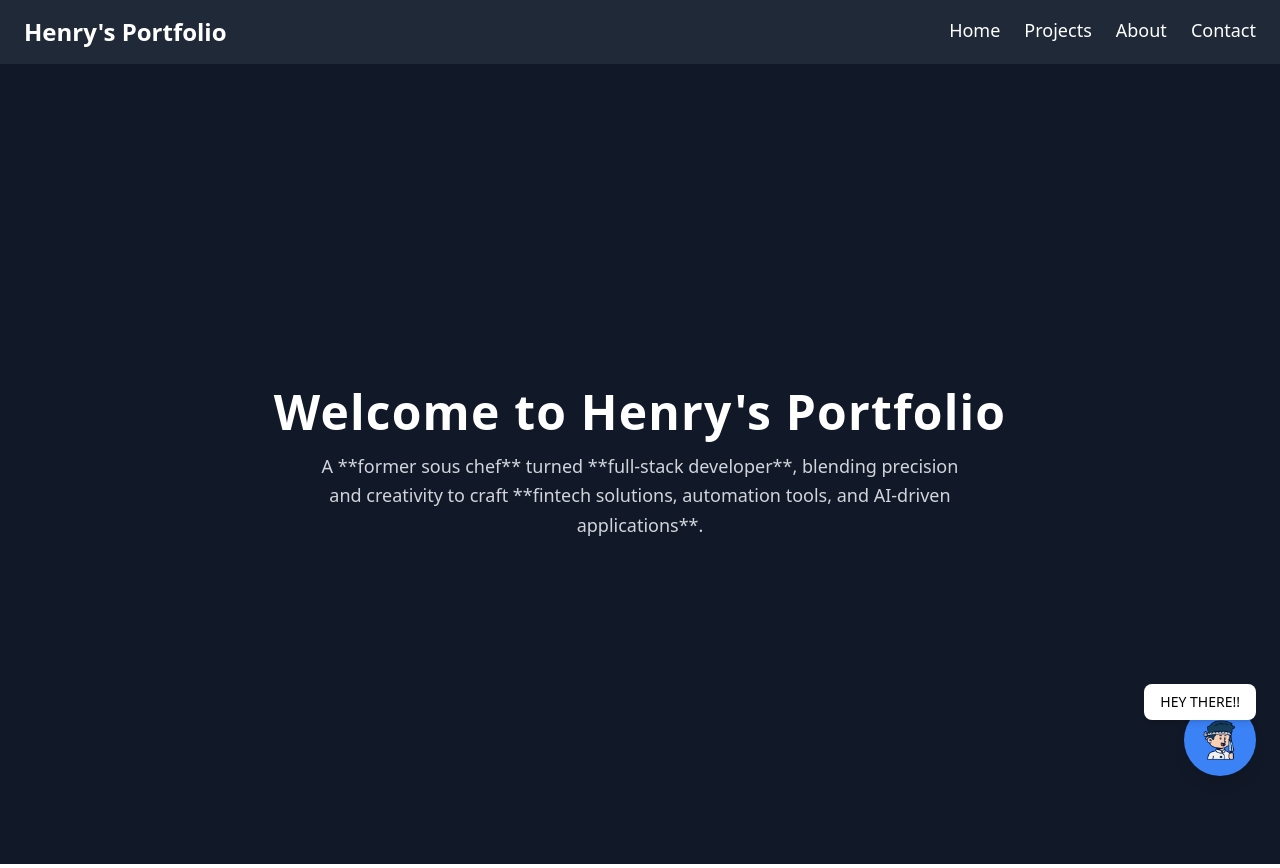
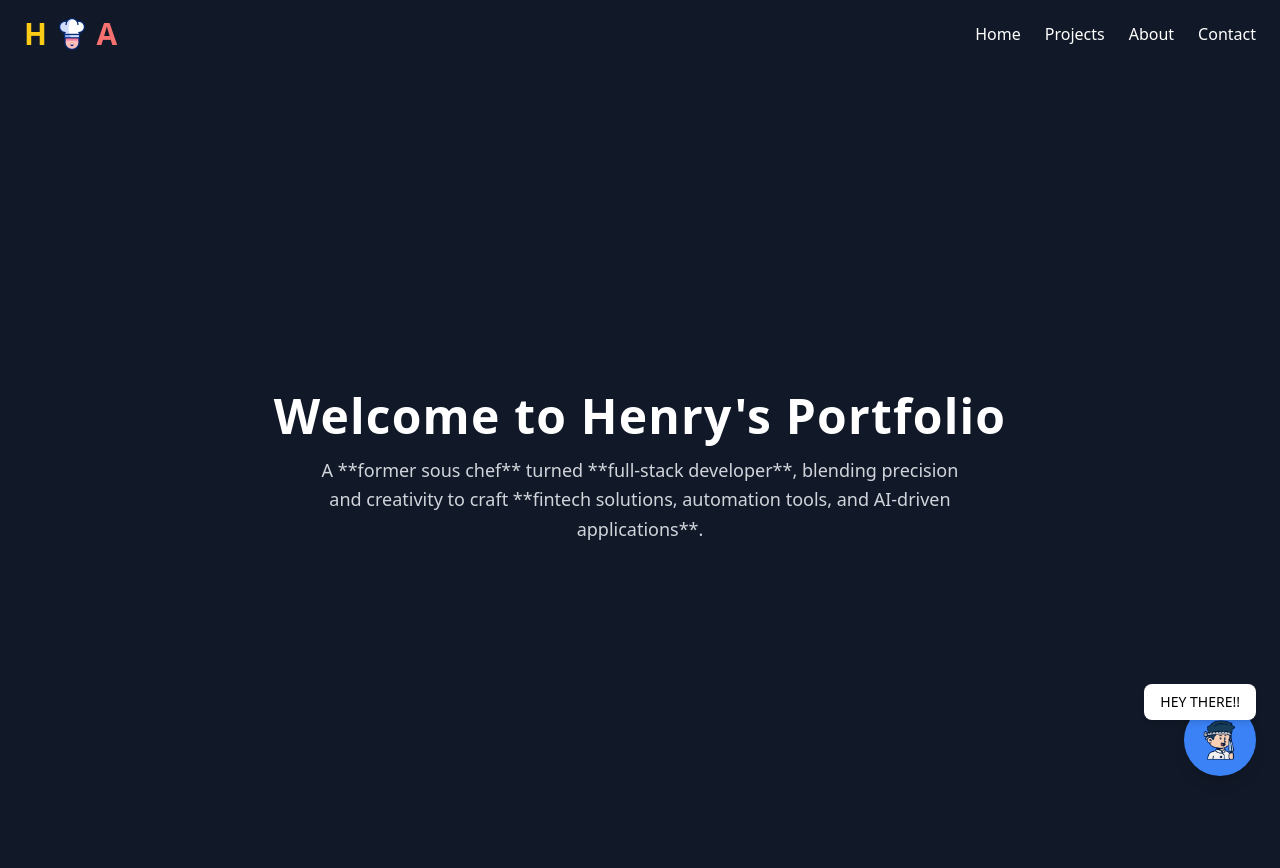
Before and after one commit to Hagustin/chef-henry-portfolio, a React (Vite) app in the folder client/: page / in a window 1280 px wide. Built offline with nearby package versions, Linux system fonts and the light colour scheme.

Commit message:
Updated navbar with HA logo and chef hat animation

```diff
--- a/client/src/components/ChatbotWidget.tsx
+++ b/client/src/components/ChatbotWidget.tsx
@@ -15,7 +15,7 @@ function ChatbotWidget() {
         }, 4000);
 
         const timer3 = setTimeout(() => {
-            setBubbleMessage("Click here to learn who Chef Henry is.");
+            setBubbleMessage("Ask me anything!");
         }, 6000);
 
         return () => {
--- a/client/src/components/Navbar.tsx
+++ b/client/src/components/Navbar.tsx
@@ -2,13 +2,20 @@ import { Link } from "react-router-dom";
 
 function Navbar() {
     return (
-        <nav className="bg-gray-800 text-white py-4 px-6 flex justify-between">
-            <h1 className="text-2xl font-bold">Henry's Portfolio</h1>
+        <nav className="bg-gray-900 text-white py-4 px-6 flex justify-between items-center">
+            {/* HA with Chef Hat and Hover Animation */}
+            <div className="flex items-center space-x-2 text-3xl font-bold tracking-wider relative group">
+                <span className="text-yellow-400 transition-transform transform group-hover:scale-110 group-hover:-rotate-3">H</span>
+                <img src="/images/chef-hat.png" alt="Chef Hat" className="w-8 h-8 transition-transform transform group-hover:rotate-12" />
+                <span className="text-red-400 transition-transform transform group-hover:scale-110 group-hover:rotate-3">A</span>
+            </div>
+
+            {/* Navigation Links */}
             <div className="space-x-6">
-                <Link to="/" className="nav-link">Home</Link>
-                <Link to="/projects" className="nav-link">Projects</Link>
-                <Link to="/about" className="nav-link">About</Link>
-                <Link to="/contact" className="nav-link">Contact</Link>
+                <Link to="/" className="hover:text-yellow-400 transition">Home</Link>
+                <Link to="/projects" className="hover:text-yellow-400 transition">Projects</Link>
+                <Link to="/about" className="hover:text-yellow-400 transition">About</Link>
+                <Link to="/contact" className="hover:text-yellow-400 transition">Contact</Link>
             </div>
         </nav>
     );
```
Also changed, not shown: client/public/images/chef-hat.png (added).
